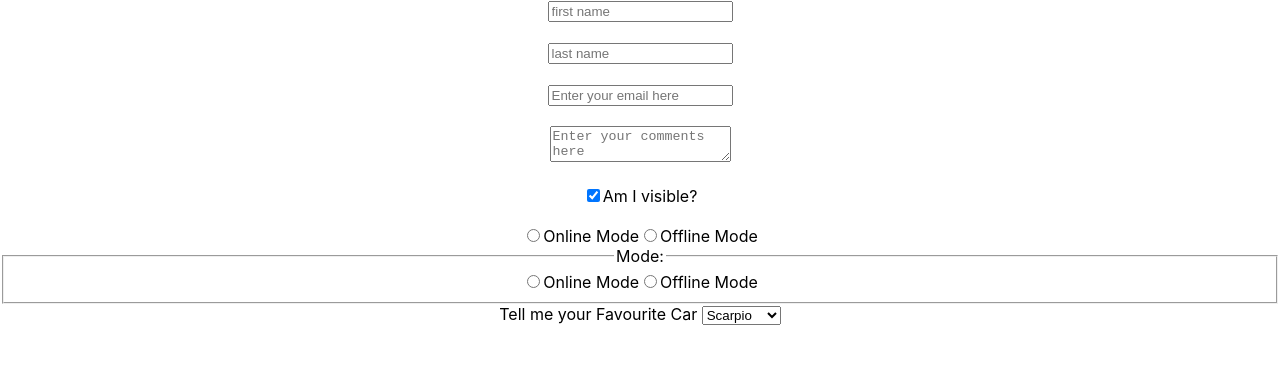
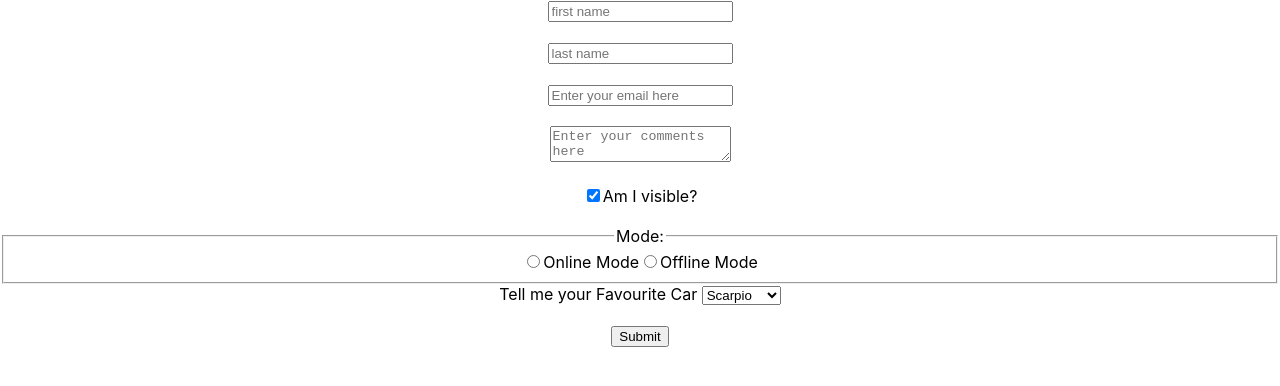
Before and after one commit to vibha2/ReactForm, a React (Create React App) app: page / in a window 1280 px wide. Shown: the top 386 px of the page. Built offline with nearby package versions, Linux system fonts and the light colour scheme.

Commit message:
form submit done

```diff
--- a/src/App.js
+++ b/src/App.js
@@ -35,6 +35,12 @@ function App() {
     });
   }
 
+  function submitHandler(event) {
+    event.preventDefault();
+    console.log("printing entire data: ");
+    console.log(formData);
+  }
+
   // function changeFirstNameHandler(event){
   //   // console.log("first name",event.target.value);
   //   setFirstName(event.target.value);
@@ -47,7 +53,7 @@ function App() {
 
   return (
     <div className="App">
-      <form>
+      <form onSubmit={submitHandler} >
         <input
           type="text"
           placeholder='first name'
@@ -106,7 +112,7 @@ function App() {
 
        {/* radio button */}
 
-       <input
+       {/* <input
           type="radio"
           onChange={changeHandler}
           name="mode"
@@ -115,11 +121,11 @@ function App() {
           checked={formData.mode === "Online-Mode"}
 
         />
-        <label htmlFor='Online-Mode'>Online Mode</label>
+        <label htmlFor='Online-Mode'>Online Mode</label> */}
         {/* if all radio button have same name,
          then we can tick all radio button at same time  */}
 
-         <input
+         {/* <input
           type="radio"
           onChange={changeHandler}
           name="mode"
@@ -128,7 +134,7 @@ function App() {
           checked={formData.mode === "Offline-Mode"}
 
         />
-        <label htmlFor='Offline-Mode'>Offline Mode</label>
+        <label htmlFor='Offline-Mode'>Offline Mode</label> */}
 
         {/* radio button group */}
         <fieldset>
@@ -175,6 +181,10 @@ function App() {
         <option value="Defender">Defender</option>
 
         </select>
+         <br/>
+         <br/>
+        {/* <input type="submit" value="submit" /> */}
+        <button>Submit</button>
 
 
 
```
